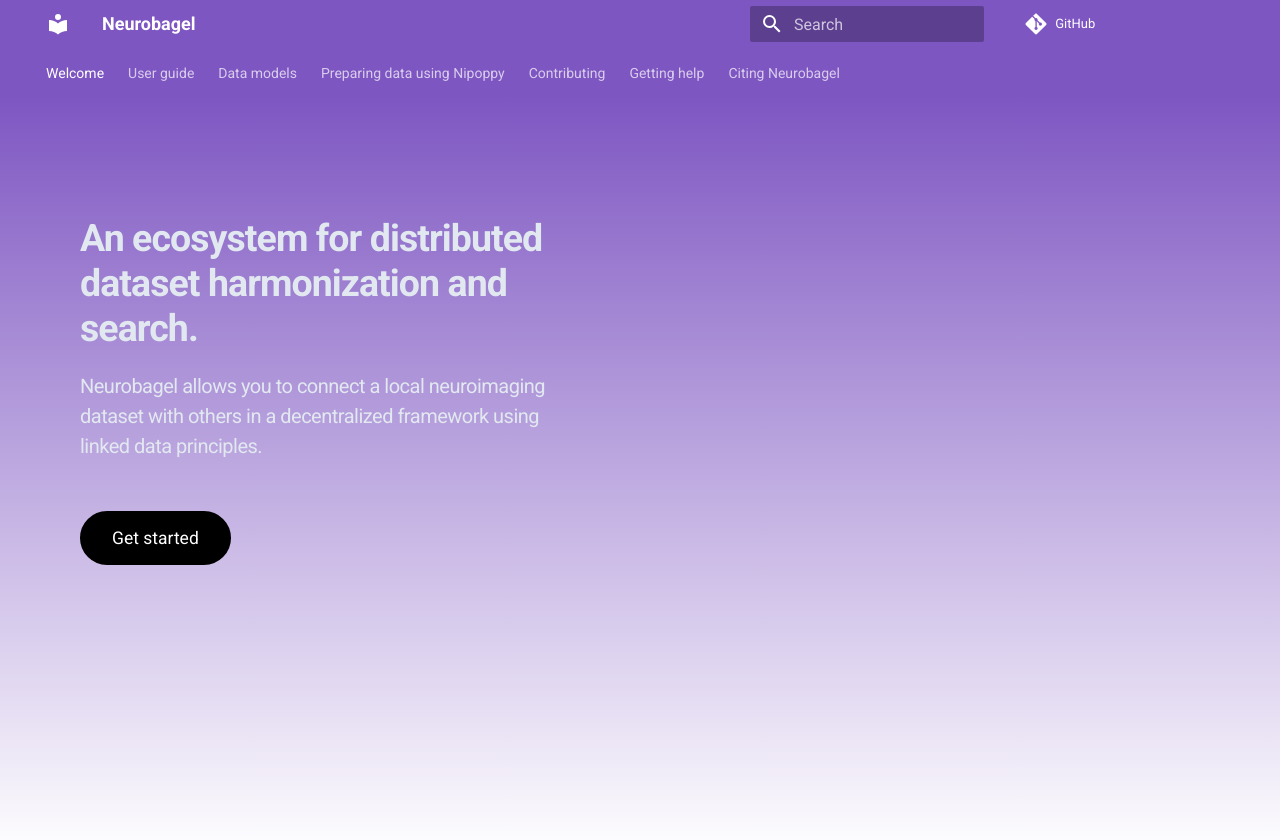
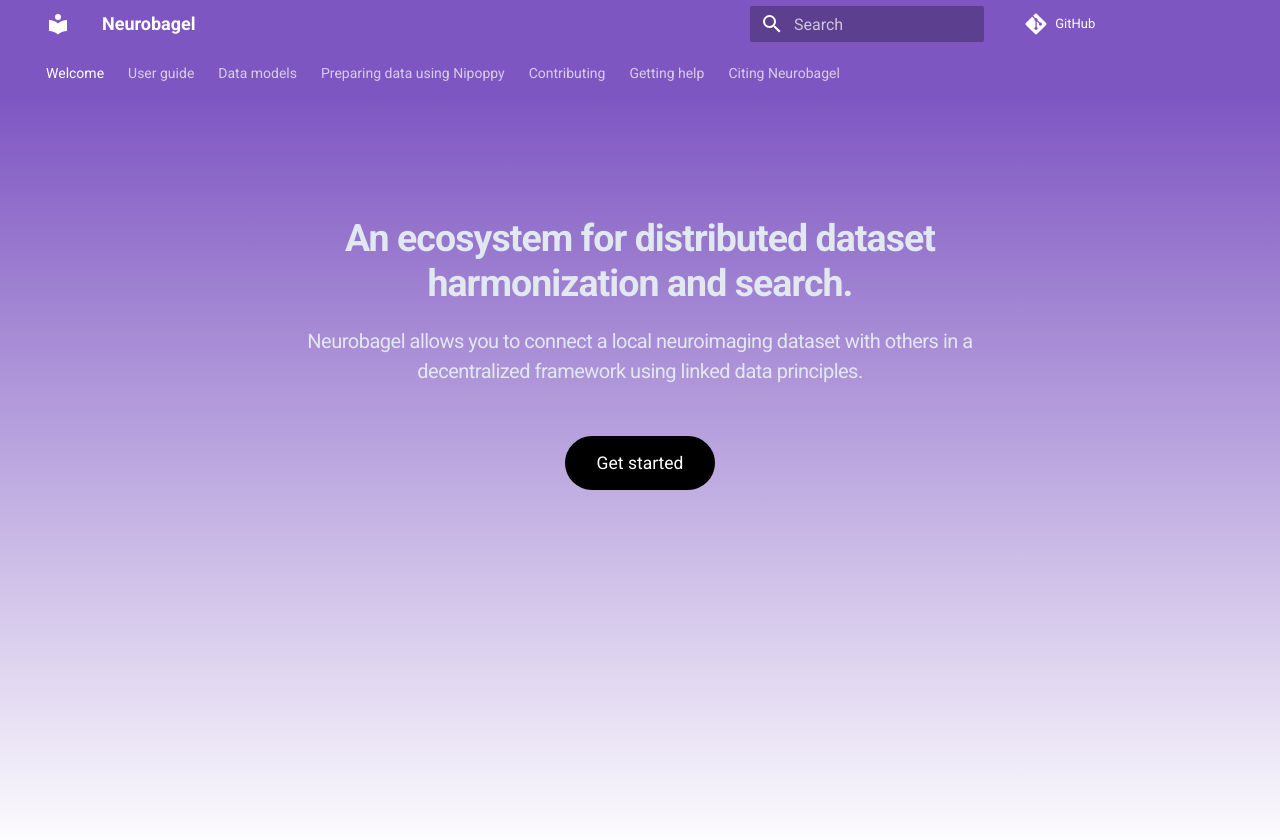
Before and after one commit to neurobagel/documentation, an MkDocs documentation site: the page built from docs/index.md, in a window 1280 px wide and 900 px high. Shown: the top 840 px of the window. Built offline with MkDocs 1.6.1 and Material for MkDocs 9.7.7, drawn with Linux system fonts in a browser that asks for light colours; nearby versions of some CDN libraries; comment, search, counter and statistics services are not loaded.

Commit message:
center first hero

```diff
--- a/docs/overrides/home.html
+++ b/docs/overrides/home.html
@@ -14,9 +14,13 @@
 <section class="bg-gradient-to-b from-[#7e56c2] to-transparent min-h-[calc(100vh-4.5rem)] xl:min-h-[calc(100vh-7rem)]">
     <div class="relative items-center w-full px-5 py-24 mx-auto md:px-12 lg:px-16 max-w-5xl">
         <div class="relative flex-col items-start m-auto align-middle">
-            <div class="px-55 grid grid-cols-1 gap-6 lg:grid-cols-2 lg:gap-24">
+            <div class="px-55 grid grid-cols-1 gap-6 lg:grid-cols-1 lg:gap-24">
+            <!-- TODO: Replace with below line when logo is added back -->
+            <!-- <div class="px-55 grid grid-cols-1 gap-6 lg:grid-cols-2 lg:gap-24"> -->
                 <div class="relative items-center gap-12 m-auto lg:inline-flex md:order-first">
-                    <div class="max-w-xl text-center lg:text-left">
+                    <div class="max-w-xl text-center lg:text-center">
+                    <!-- TODO: Replace with below line when logo is added back -->
+                    <!-- <div class="max-w-xl text-center lg:text-left"> -->
                         <div>
                             <p class="text-3xl font-bold tracking-tight text-slate-200 sm:text-3xl">
                                 An ecosystem for distributed dataset harmonization and search.<br>
@@ -26,7 +30,9 @@
                                 using linked data principles.
                             </p>
                         </div>
-                        <div class="flex flex-col items-center justify-center gap-3 mt-10 lg:flex-row lg:justify-start">
+                        <div class="flex flex-col items-center justify-center gap-3 mt-10 lg:flex-row lg:justify-center">
+                        <!-- TODO: Replace with below line when logo is added back -->
+                        <!-- <div class="flex flex-col items-center justify-center gap-3 mt-10 lg:flex-row lg:justify-start"> -->
                             <a href="/overview"
                                 class="items-center justify-center w-full px-6 py-2.5 text-center text-white duration-200 bg-black border-2 border-black rounded-full nline-flex hover:bg-transparent hover:border-black hover:text-black focus:outline-none lg:w-auto focus-visible:outline-black text-sm focus-visible:ring-black">
                                 Get started
```
